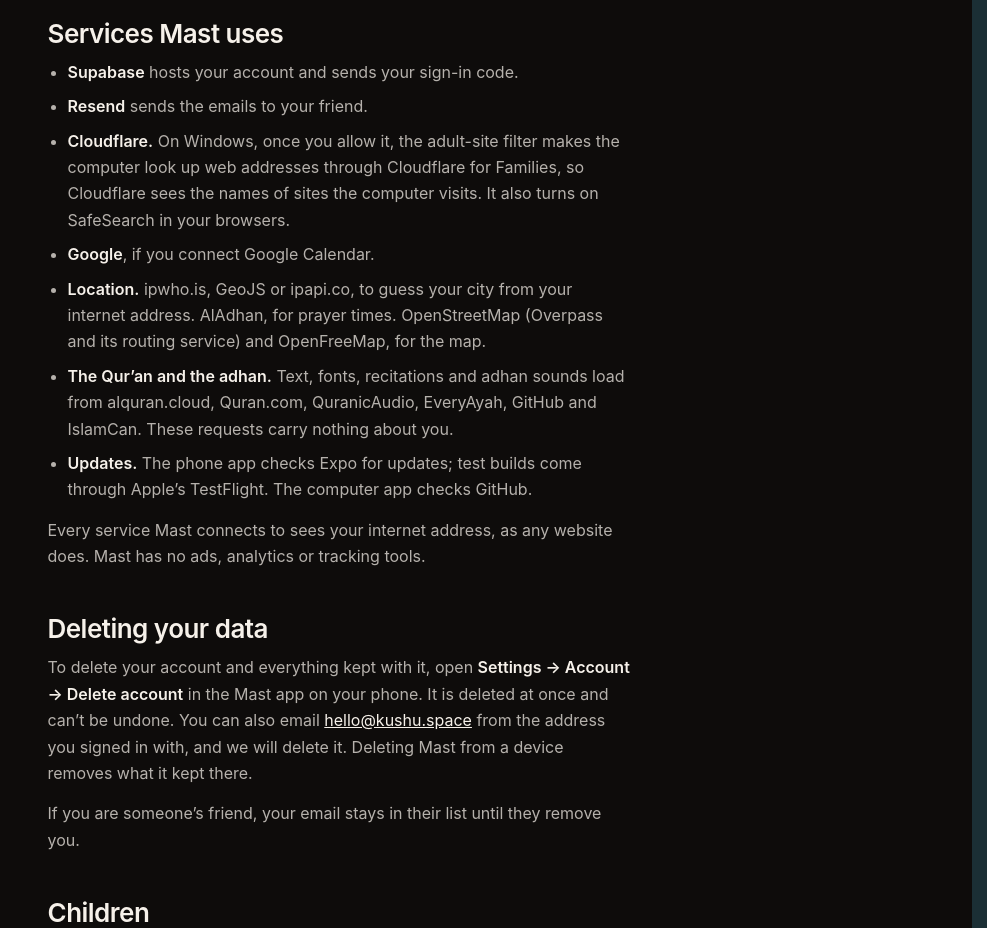
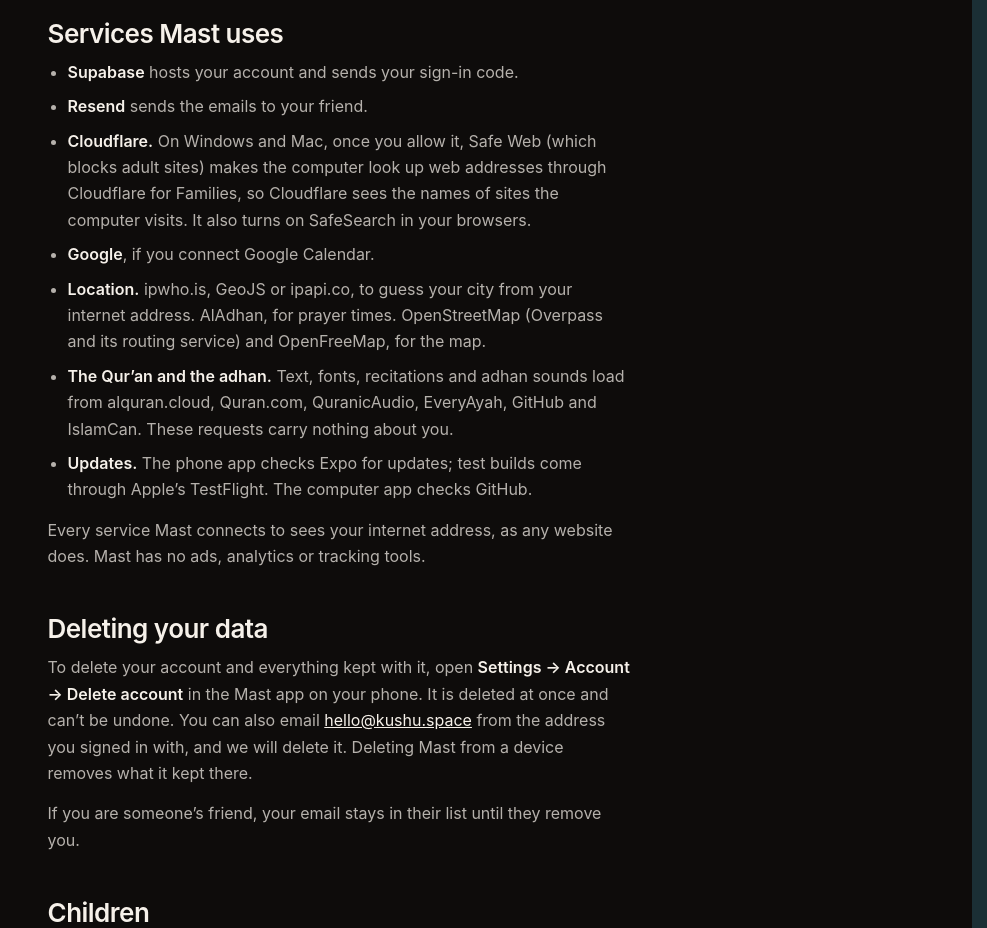
Before and after one commit to uthmanajibade03-droid/kushu-site, a plain HTML site: page privacy.html in a window 1280 px wide. Shown: the part 3200-4128 px from the top of the page, without its empty margins (293-1280 px from the left). Drawn offline with Linux system fonts and the light colour scheme; a web font is replaced by a local one.

Commit message:
Publish the site

```diff
--- a/privacy.html
+++ b/privacy.html
@@ -109,7 +109,7 @@
   <ul>
     <li><strong>Supabase</strong> hosts your account and sends your sign-in code.</li>
     <li><strong>Resend</strong> sends the emails to your friend.</li>
-    <li><strong>Cloudflare.</strong> On Windows, once you allow it, the adult-site filter makes the computer look up
+    <li><strong>Cloudflare.</strong> On Windows and Mac, once you allow it, Safe Web (which blocks adult sites) makes the computer look up
       web addresses through Cloudflare for Families, so Cloudflare sees the names of sites the computer visits. It
       also turns on SafeSearch in your browsers.</li>
     <li><strong>Google</strong>, if you connect Google Calendar.</li>
```
